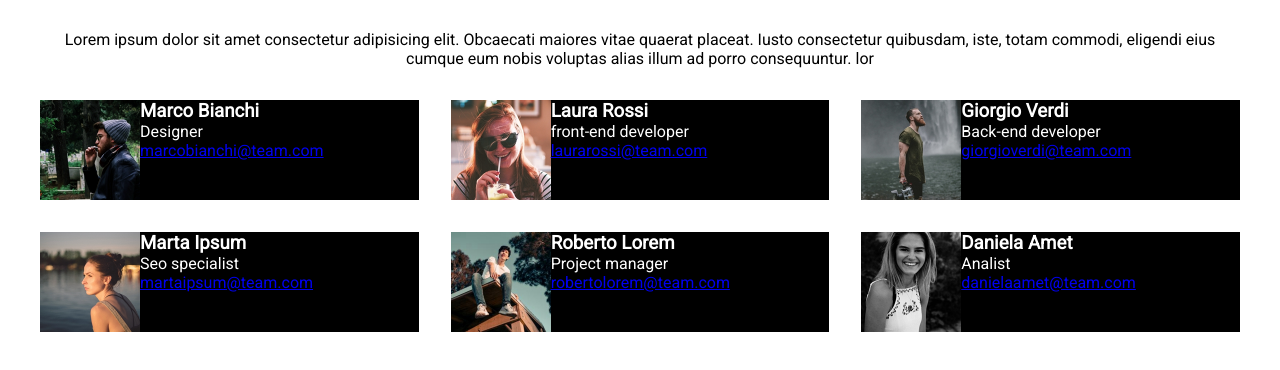
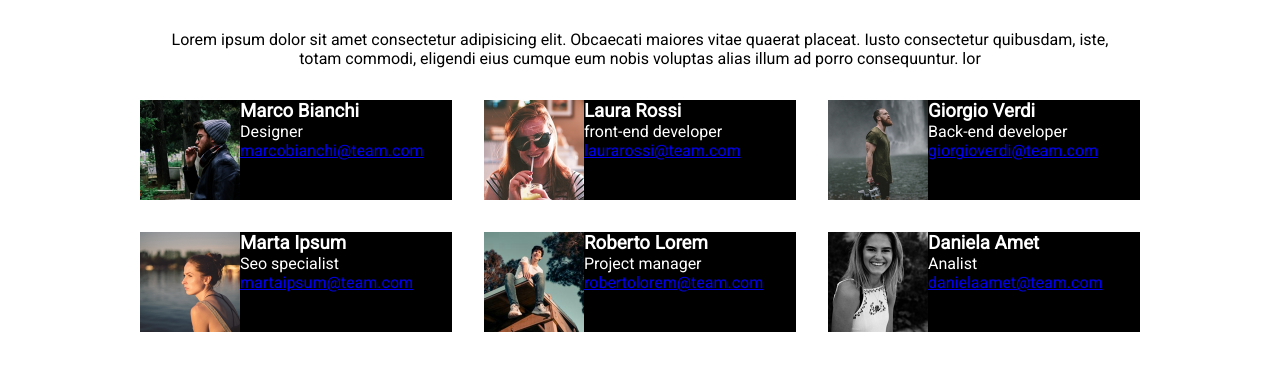
Before and after one commit to SabirHamza/html-css-float-cards, a plain HTML site: page index.html in a window 1280 px wide. Shown: the part 56-426 px from the top of the page. Drawn offline with Linux system fonts and the light colour scheme.

Commit message:
final part of project

```diff
--- a/css/style.css
+++ b/css/style.css
@@ -7,7 +7,7 @@
 }
 
 .container{
-    max-width: 1200px;
+    max-width: 1000px;
     margin: auto;
 }
 
@@ -55,7 +55,3 @@ img{
     color: white;
     background-color: black;
 }
-
-span, a{
-    display: block;
-}
--- a/index.html
+++ b/index.html
@@ -27,7 +27,7 @@
                     <div class="card">
                         <img src="./img/male1.png" alt="">
                         <h3>Marco Bianchi</h3>
-                        <span>Designer</span>
+                        <span>Designer</span> <br>
                         <a href="#">marcobianchi@team.com</a>
                     </div>
                 </div>
@@ -35,7 +35,7 @@
                     <div class="card">
                         <img src="./img/female1.png" alt="">
                         <h3>Laura Rossi</h3>
-                        <span>front-end developer</span>
+                        <span>front-end developer</span> <br>
                         <a href="#">laurarossi@team.com</a>
                     </div>
                 </div>
@@ -43,7 +43,7 @@
                     <div class="card">
                         <img src="./img/male2.png" alt="">
                         <h3>Giorgio Verdi</h3>
-                        <span>Back-end developer</span>
+                        <span>Back-end developer</span> <br>
                         <a href="#">giorgioverdi@team.com</a>
                     </div>
                 </div>
@@ -54,7 +54,7 @@
                     <div class="card">
                         <img src="./img/female2.png" alt="">
                         <h3>Marta Ipsum</h3>
-                        <span>Seo specialist</span>
+                        <span>Seo specialist</span> <br>
                         <a href="#">martaipsum@team.com</a>
                     </div>
                 </div>
@@ -62,7 +62,7 @@
                     <div class="card">
                         <img src="./img/male3.png" alt="">
                         <h3>Roberto Lorem</h3>
-                        <span>Project manager</span>
+                        <span>Project manager</span> <br>
                         <a href="#">robertolorem@team.com</a>
                     </div>
                 </div>
@@ -70,7 +70,7 @@
                     <div class="card">
                         <img src="./img/female3.png" alt="">
                         <h3>Daniela Amet</h3>
-                        <span>Analist</span>
+                        <span>Analist</span> <br>
                         <a href="#">danielaamet@team.com</a>
                     </div>
                 </div>
```
